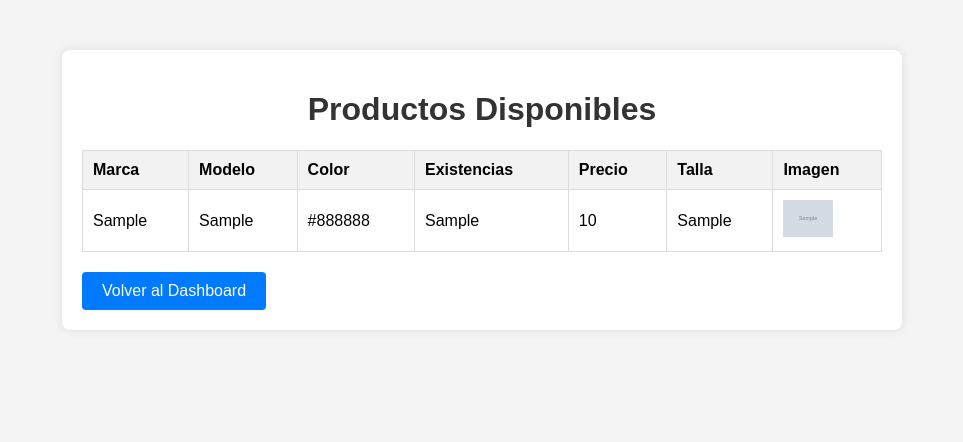
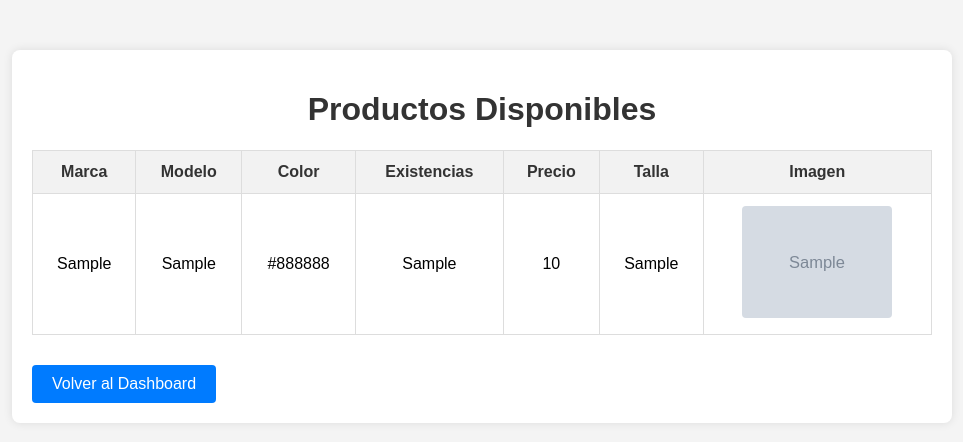
Before and after one commit to Roberto9080/repositorio_py, a Flask app: page /see_products in a window 1280 px wide. Shown: the top 442 px of the page, without its empty margins (158-1121 px from the left). Run offline with Flask 3, Linux system fonts and the light colour scheme; the visitor is signed in with stand-in values (Sample User, id 1); tables that the repository leaves empty or names only in its code hold one stand-in row (values such as "Sample post"); grey boxes marked "Sample" are stand-in pictures.

Commit message:
agrandando las imagenes

```diff
--- a/static/styles_see_products.css
+++ b/static/styles_see_products.css
@@ -6,7 +6,7 @@ body {
 }
 
 .container {
-    max-width: 800px;
+    max-width: 900px;
     margin: 50px auto;
     padding: 20px;
     background-color: #fff;
@@ -22,7 +22,7 @@ h1 {
 table {
     width: 100%;
     border-collapse: collapse;
-    margin-top: 20px;
+    margin: 20px 0;
 }
 
 table, th, td {
@@ -30,28 +30,44 @@ table, th, td {
 }
 
 th, td {
-    padding: 10px;
-    text-align: left;
+    padding: 12px;
+    text-align: center;
 }
 
 th {
     background-color: #f2f2f2;
+    color: #333;
 }
 
+tr:nth-child(even) {
+    background-color: #f9f9f9;
+}
+
+/* Ajuste del tamaño de las imágenes */
 img {
-    max-width: 50px;
-    height: auto;
+    max-width: 150px; /* Tamaño más grande */
+    height: auto; /* Mantener la proporción */
+    border-radius: 4px;
+}
+
+/* Asegurar que el contenedor permita que la imagen crezca */
+td img {
+    width: 75%; /* Ajusta el ancho de la imagen al 100% del contenedor */
+    max-width: 150px; /* Tamaño máximo de la imagen */
+    height: auto; /* Mantener la proporción */
 }
 
 .button {
     display: inline-block;
     padding: 10px 20px;
-    margin-top: 20px;
     background-color: #007bff;
     color: white;
     text-decoration: none;
+    border: none;
     border-radius: 4px;
+    cursor: pointer;
     text-align: center;
+    margin-top: 10px;
 }
 
 .button:hover {
```
Also changed, not shown: static/images/nike.jpg (added).
